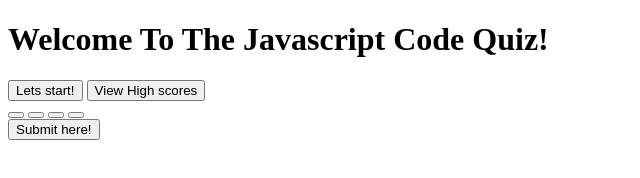
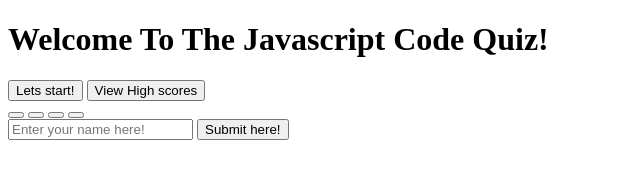
Before and after one commit to NKC27/The-Javascript-Code-Quiz, a plain HTML site: page index.html in a window 1280 px wide. Shown: the whole page, without its empty margins (0-640 px from the left). Drawn offline with Linux system fonts and the light colour scheme.

Commit message:
input field added with id

```diff
--- a/index.html
+++ b/index.html
@@ -33,6 +33,8 @@
                 </div>
                 <!-- End of game  -->
             <div id="endGame">
+                <!-- input field to enter your name via text -->
+                <input id="nameScore" type="text" placeholder="Enter your name here!" name="name"/>
                 <!-- show your quiz results -->
                 <button id="submitResults">Submit here!</button>
             </div>
```
